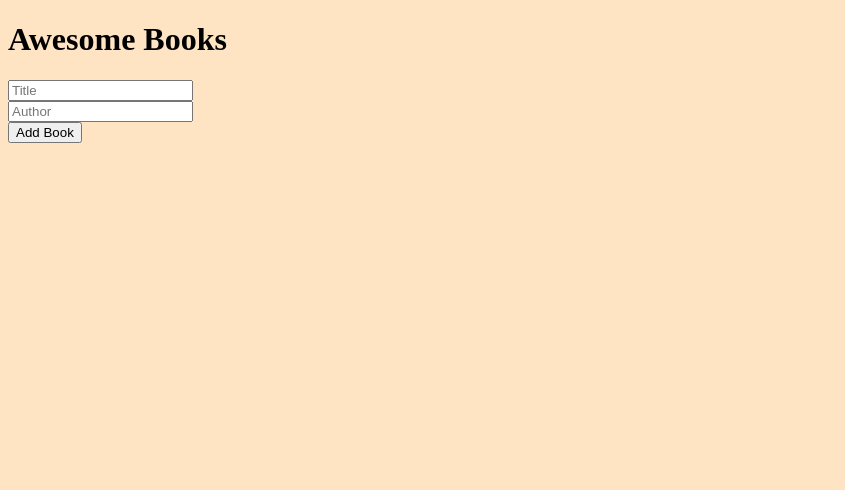
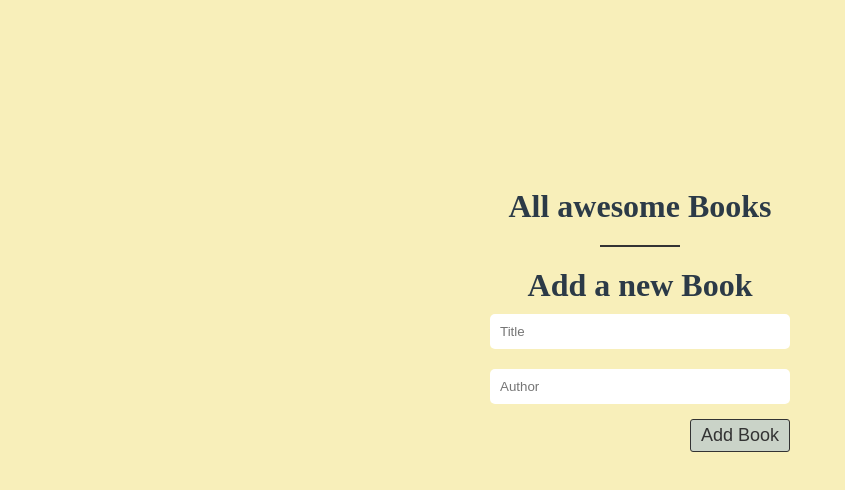
Before and after one commit to 41hulk/awesome-book, a website: page final.html in a window 1280 px wide. Shown: the whole page, without its empty margins (0-845 px from the left). Drawn offline with Linux system fonts and the light colour scheme.

Commit message:
Add styles

```diff
--- a/final.html
+++ b/final.html
@@ -5,20 +5,22 @@
 		<meta http-equiv="X-UA-Compatible" content="IE=edge" />
 		<meta name="viewport" content="width=device-width, initial-scale=1.0" />
 		<title>Document</title>
-		<link rel="stylesheet" href="style.css">
+		<link rel="stylesheet" href="style.css" />
 	</head>
 	<body>
 		<div class="container">
-			<h1>Awesome Books</h1>
+			<h1>All awesome Books</h1>
 			<div class="book-container"></div>
+			<div class="hr"></div>
 			<form id="form">
+				<h1>Add a new Book</h1>
 				<div class="form-group">
 					<input type="text" placeholder="Title" id="title" />
 				</div>
 				<div class="form-group">
 					<input type="text" placeholder="Author" id="author" />
 				</div>
-				<input type="submit" value="Add Book" />
+				<input class="submitBtn" type="submit" value="Add Book" />
 			</form>
 		</div>
 		<script src="final.js"></script>
--- a/style.css
+++ b/style.css
@@ -1,3 +1,59 @@
 body {
-  background-color: bisque;
+	background-color: #f8efba;
 }
+
+* {
+	margin: 0;
+	padding: 0;
+	box-sizing: border-box;
+	color: #2c3a47;
+}
+
+.container {
+	width: 100%;
+	height: 80vh;
+	display: flex;
+	flex-direction: column;
+	align-items: center;
+	justify-content: center;
+}
+
+.hr {
+	width: 80px;
+	background-color: #333;
+	height: 2px;
+	margin: 20px 0;
+}
+
+#form {
+	text-align: center;
+	display: flex;
+	flex-direction: column;
+	align-items: center;
+	justify-content: center;
+}
+
+#form .form-group {
+	margin: 10px 0;
+}
+
+#form .form-group input {
+	width: 300px;
+	outline: none;
+	padding: 10px;
+	border-radius: 5px;
+	border: none;
+}
+
+#form .submitBtn {
+	align-self: flex-end;
+	margin-top: 5px;
+	font-size: 18px;
+	padding: 5px 10px;
+	border: 1px solid #333;
+	border-radius: 3px;
+	outline: none;
+	cursor: pointer;
+	background-color: #cad3c8;
+	color: #333;
+}
```
